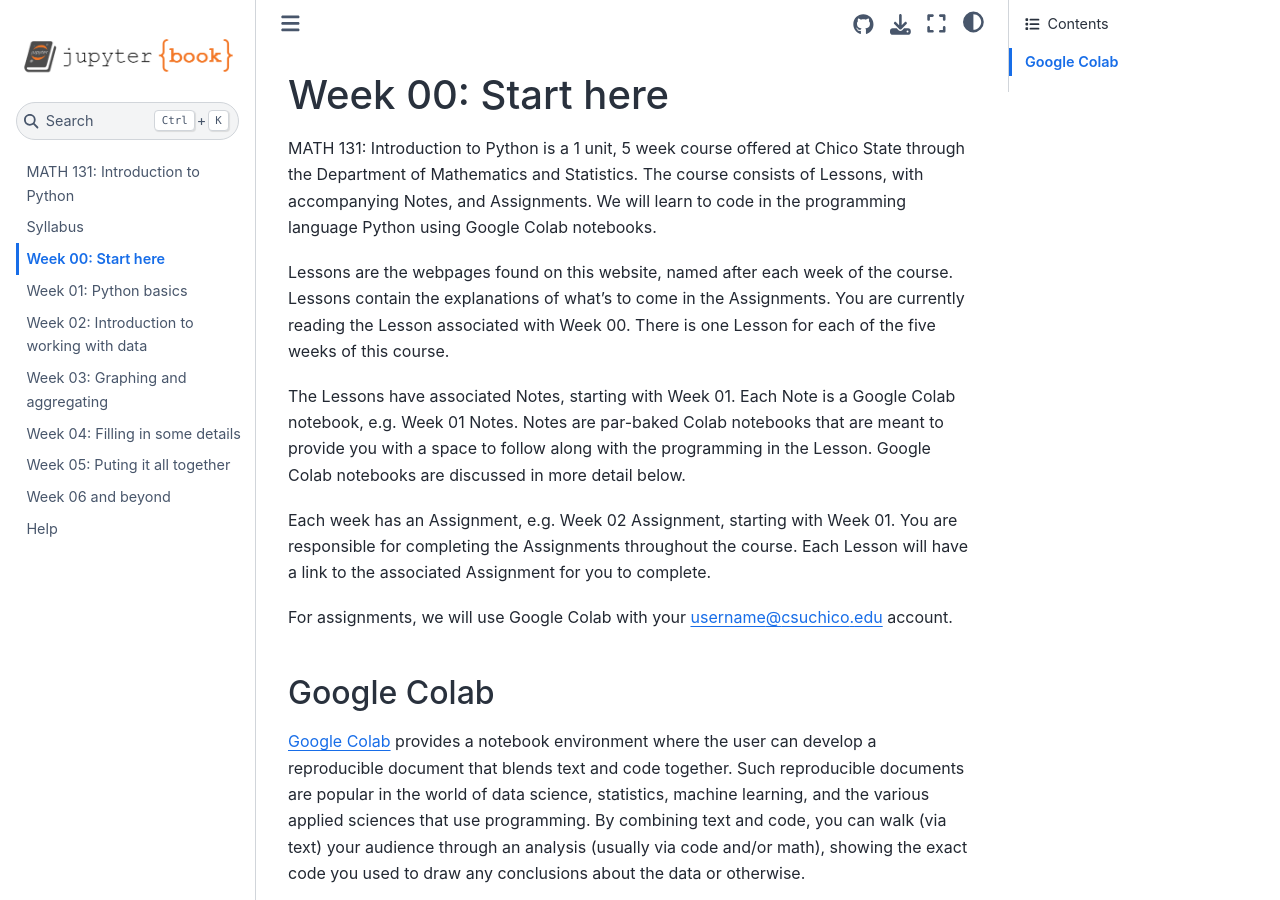
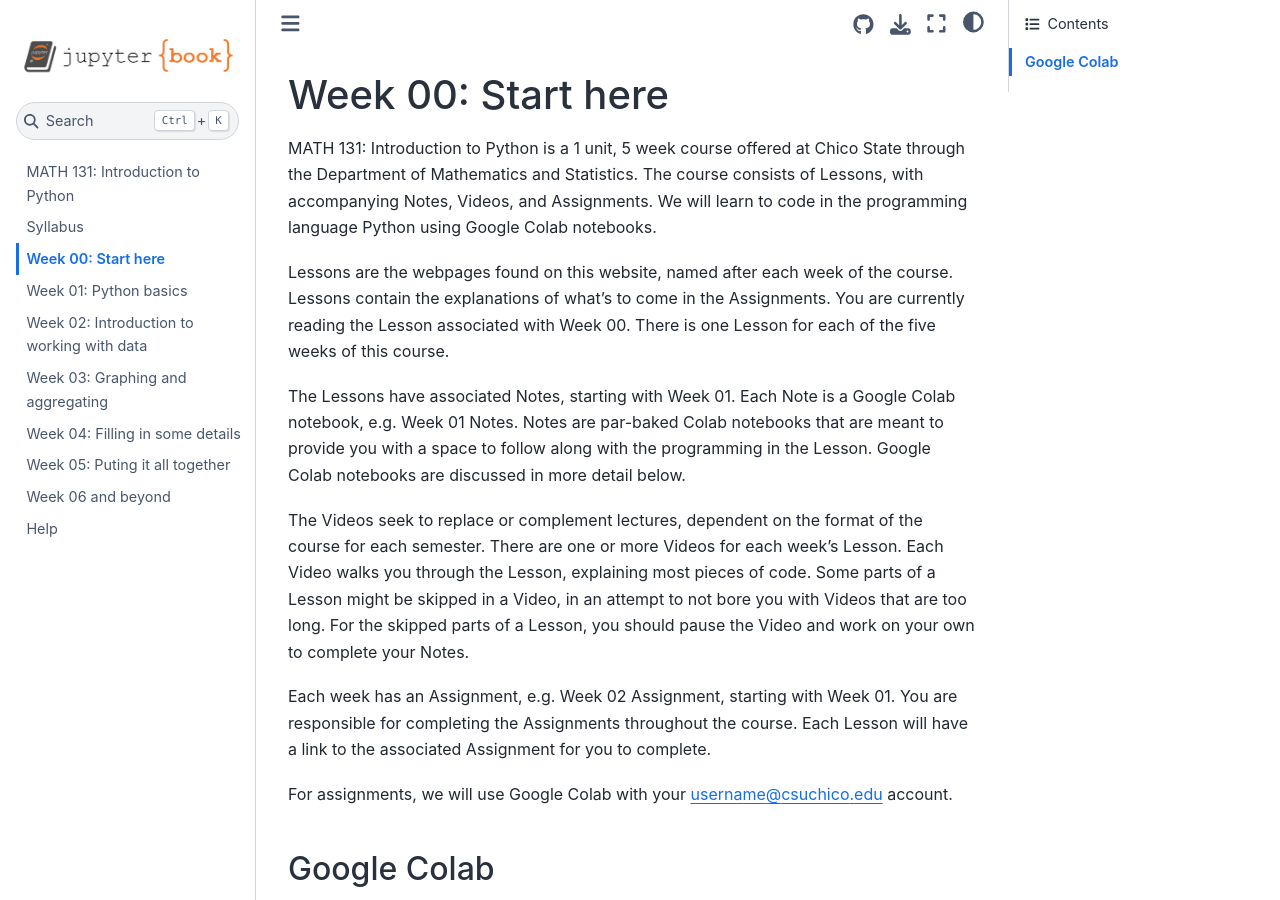
Before and after one commit to roualdes/MATH131, a Jupyter Book: the page built from week-00.md, in a window 1280 px wide and 900 px high. Built offline with Jupyter Book 1.0.4 settings and Sphinx 7.4.7 and the Sphinx Book theme 1.1.4, drawn with Linux system fonts in a browser that asks for light colours.

Commit message:
update Ask form and add description of videos

```diff
--- a/week-00.md
+++ b/week-00.md
@@ -16,9 +16,9 @@ kernelspec:
 
 MATH 131: Introduction to Python is a 1 unit, 5 week course offered at
 Chico State through the Department of Mathematics and Statistics.  The
-course consists of Lessons, with accompanying Notes, and Assignments.
-We will learn to code in the programming language Python using Google
-Colab notebooks.
+course consists of Lessons, with accompanying Notes, Videos, and
+Assignments.  We will learn to code in the programming language Python
+using Google Colab notebooks.
 
 Lessons are the webpages found on this website, named after each week
 of the course.  Lessons contain the explanations of what's to come in
@@ -31,6 +31,14 @@ is a Google Colab notebook, e.g. Week 01 Notes.  Notes are par-baked
 Colab notebooks that are meant to provide you with a space to follow
 along with the programming in the Lesson.  Google Colab notebooks are
 discussed in more detail below.
+
+The Videos seek to replace or complement lectures, dependent on the
+format of the course for each semester.  There are one or more Videos
+for each week's Lesson.  Each Video walks you through the Lesson,
+explaining most pieces of code.  Some parts of a Lesson might be
+skipped in a Video, in an attempt to not bore you with Videos that are
+too long.  For the skipped parts of a Lesson, you should pause the
+Video and work on your own to complete your Notes.
 
 Each week has an Assignment, e.g. Week 02 Assignment, starting with
 Week 01.  You are responsible for completing the Assignments
```
Also changed, not shown: syllabus.md (+1 -1 lines).
